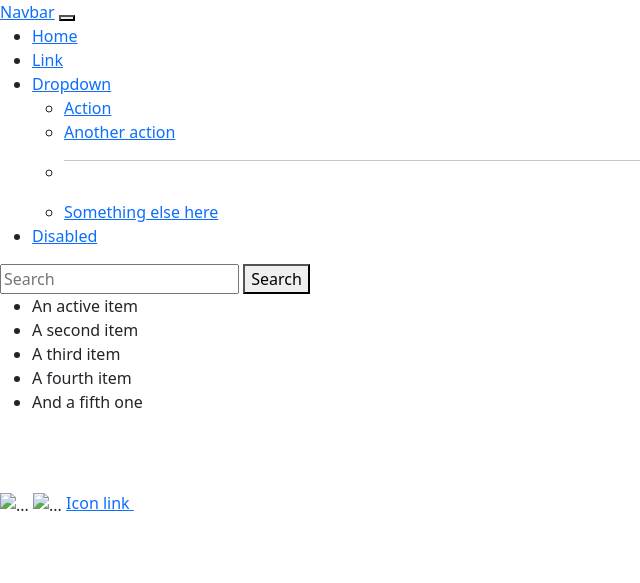
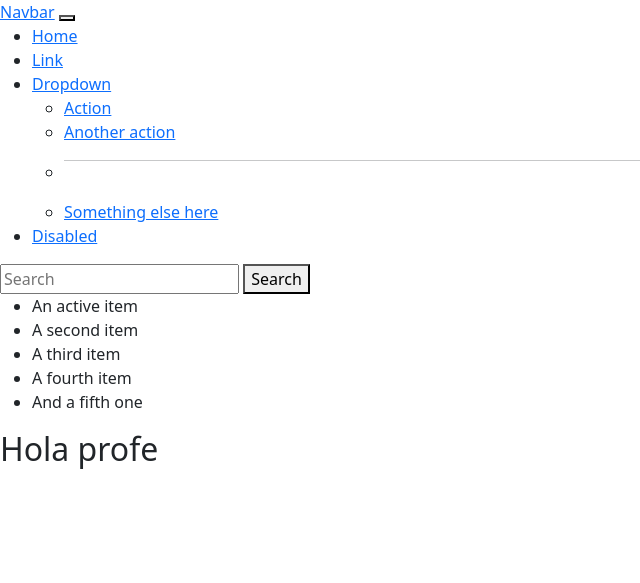
Before and after one commit to marnnarvaez/Software-1-mpr, a plain HTML site: page index.html in a window 1280 px wide. Shown: the whole page, without its empty margins (0-640 px from the left). Drawn offline with Linux system fonts and the light colour scheme.

Commit message:
version 5 NN

```diff
--- a/index.html
+++ b/index.html
@@ -53,12 +53,9 @@
         <li class="list-group-item">And a fifth one</li>
       </ul>
 
-      <img src="..." class="rounded float-start" alt="...">
-<img src="..." class="rounded float-end" alt="...">
-<a class="icon-link" href="#">
-    Icon link
-    <svg class="bi" aria-hidden="true"><use xlink:href="#arrow-right"></use></svg>
-  </a>
+     <h2> Hola profe </h2>
+
+
 
 </body>
 </html>
```
